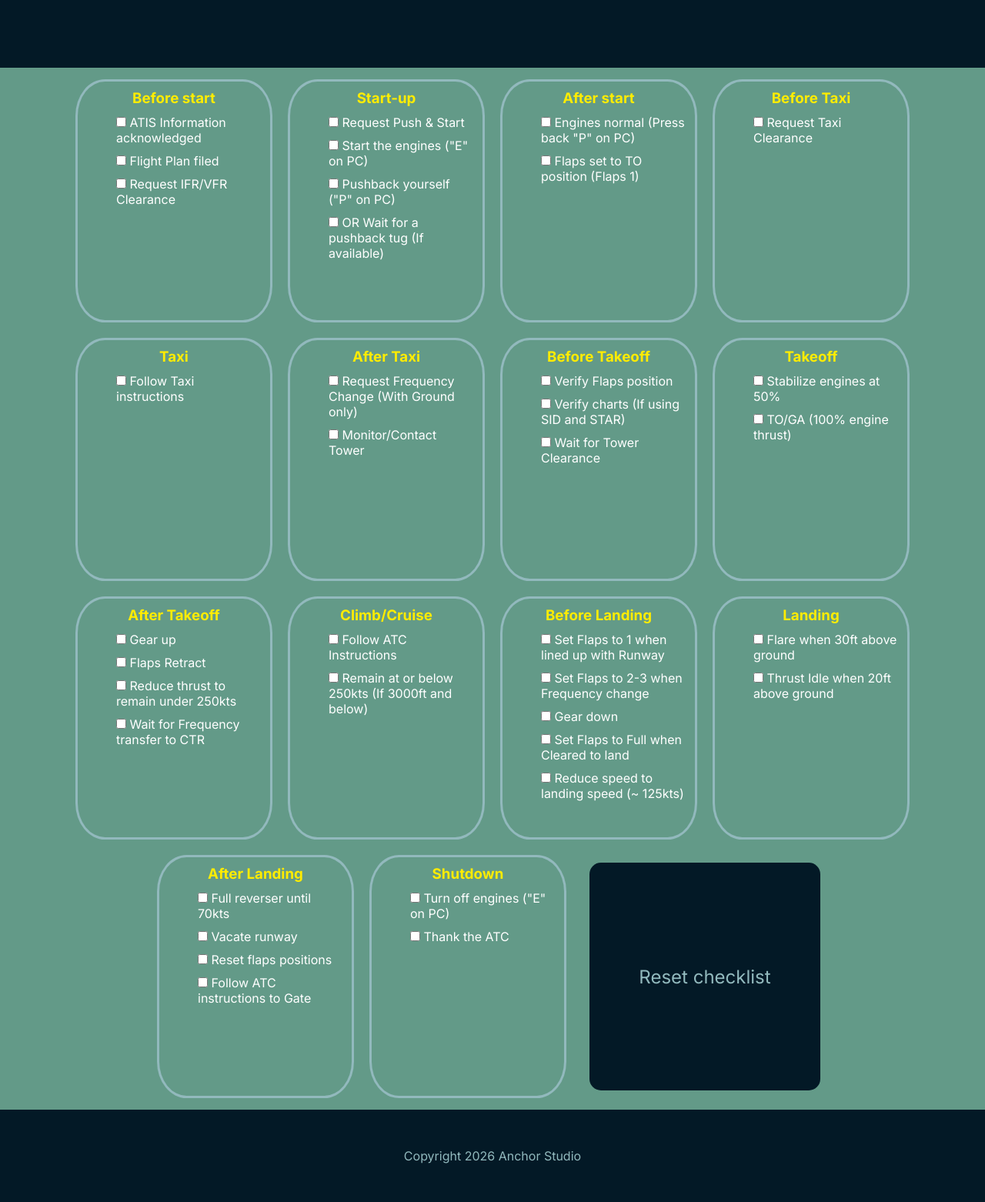
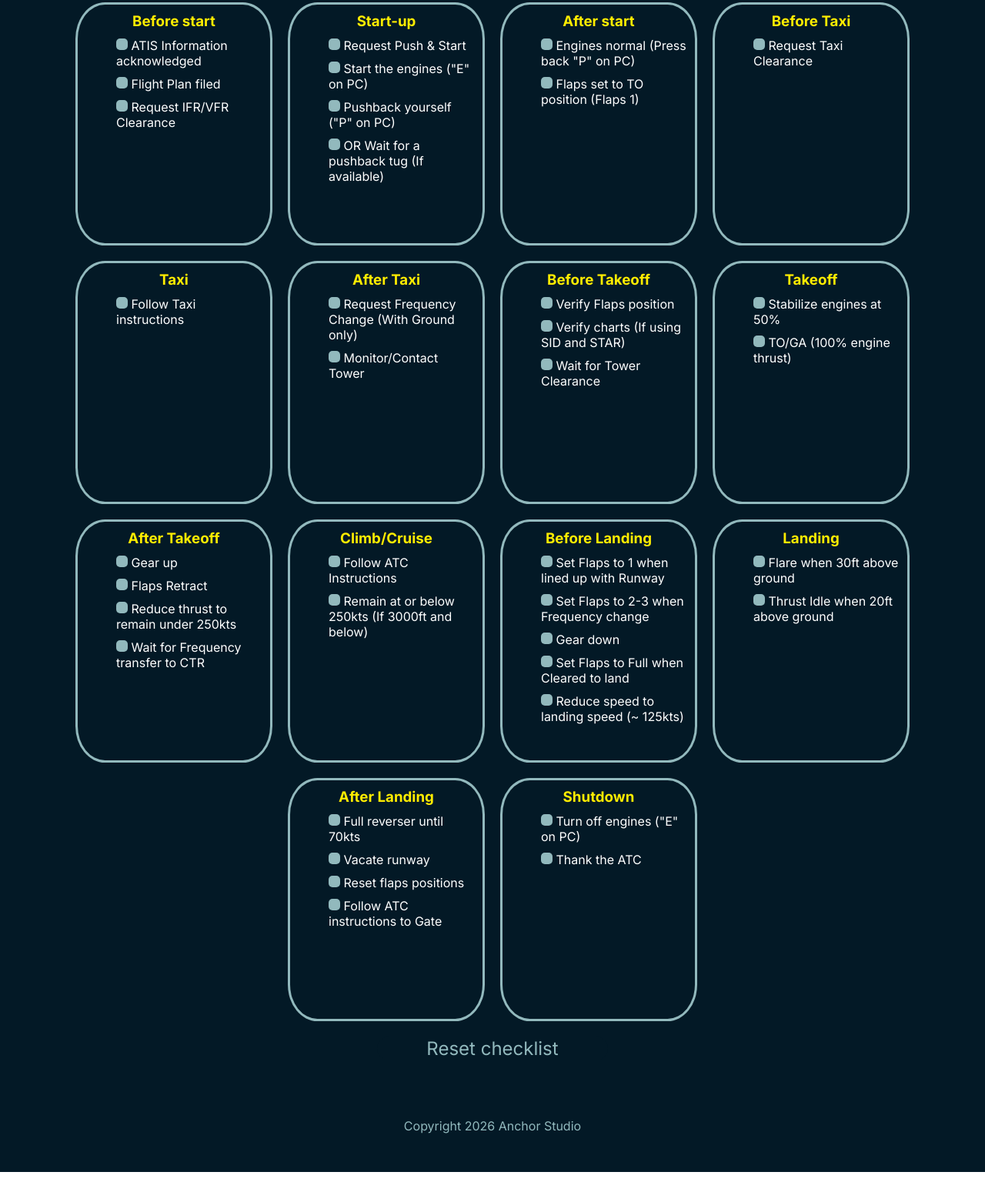
Before and after one commit to yuker-dev/24Check, a plain HTML site: page index.html in a window 1280 px wide. Shown: the part 233-1795 px from the top of the page at 77% size. After the commit the page ends 1756 px from the top, so only its background shows below. Drawn offline with Linux system fonts and the light colour scheme.

Commit message:
Restyled the complete page and styled checkboxs

```diff
--- a/index.html
+++ b/index.html
@@ -28,15 +28,15 @@
             <h3>Before start</h3>
             <ul>
               <li>
-                <input type="checkbox" id="ATIS" class="checkbox" />
+                <input type="checkbox" id="ATIS" class="checkBox" />
                 <label for="ATIS">ATIS Information acknowledged</label>
               </li>
               <li>
-                <input type="checkbox" id="FPL" class="checkbox" />
+                <input type="checkbox" id="FPL" class="checkBox" />
                 <label for="FPL">Flight Plan filed</label>
               </li>
               <li>
-                <input type="checkbox" id="Clearance" class="checkbox" />
+                <input type="checkbox" id="Clearance" class="checkBox" />
                 <label for="Clearance">Request IFR/VFR Clearance</label>
               </li>
             </ul>
@@ -45,19 +45,19 @@
             <h3>Start-up</h3>
             <ul>
               <li>
-                <input type="checkbox" id="PushStart" class="checkbox" />
+                <input type="checkbox" id="PushStart" class="checkBox" />
                 <label for="PushStart">Request Push & Start</label>
               </li>
               <li>
-                <input type="checkbox" id="StartEngines" class="checkbox" />
+                <input type="checkbox" id="StartEngines" class="checkBox" />
                 <label for="StartEngines">Start the engines ("E" on PC)</label>
               </li>
               <li>
-                <input type="checkbox" id="PushbackSelf" class="checkbox" />
+                <input type="checkbox" id="PushbackSelf" class="checkBox" />
                 <label for="PushbackSelf">Pushback yourself ("P" on PC)</label>
               </li>
               <li>
-                <input type="checkbox" id="PushbackTug" class="checkbox" />
+                <input type="checkbox" id="PushbackTug" class="checkBox" />
                 <label for="PushbackTug"
                   >OR Wait for a pushback tug (If available)</label
                 >
@@ -68,13 +68,13 @@
             <h3>After start</h3>
             <ul>
               <li>
-                <input type="checkbox" id="EnginesNormal" class="checkbox" />
+                <input type="checkbox" id="EnginesNormal" class="checkBox" />
                 <label for="EnginesNormal"
                   >Engines normal (Press back "P" on PC)</label
                 >
               </li>
               <li>
-                <input type="checkbox" id="FlapsTO" class="checkbox" />
+                <input type="checkbox" id="FlapsTO" class="checkBox" />
                 <label for="FlapsTO">Flaps set to TO position (Flaps 1)</label>
               </li>
             </ul>
@@ -83,7 +83,7 @@
             <h3>Before Taxi</h3>
             <ul>
               <li>
-                <input type="checkbox" id="TaxiClearance" class="checkbox" />
+                <input type="checkbox" id="TaxiClearance" class="checkBox" />
                 <label for="TaxiClearance">Request Taxi Clearance</label>
               </li>
             </ul>
@@ -92,7 +92,7 @@
             <h3>Taxi</h3>
             <ul>
               <li>
-                <input type="checkbox" id="TaxiInstructions" class="checkbox" />
+                <input type="checkbox" id="TaxiInstructions" class="checkBox" />
                 <label for="TaxiInstructions">Follow Taxi instructions</label>
               </li>
             </ul>
@@ -101,13 +101,13 @@
             <h3>After Taxi</h3>
             <ul>
               <li>
-                <input type="checkbox" id="FreqChangeGround" class="checkbox" />
+                <input type="checkbox" id="FreqChangeGround" class="checkBox" />
                 <label for="FreqChangeGround"
                   >Request Frequency Change (With Ground only)</label
                 >
               </li>
               <li>
-                <input type="checkbox" id="ContactTower" class="checkbox" />
+                <input type="checkbox" id="ContactTower" class="checkBox" />
                 <label for="ContactTower">Monitor/Contact Tower</label>
               </li>
             </ul>
@@ -116,17 +116,17 @@
             <h3>Before Takeoff</h3>
             <ul>
               <li>
-                <input type="checkbox" id="VerifyFlaps" class="checkbox" />
+                <input type="checkbox" id="VerifyFlaps" class="checkBox" />
                 <label for="VerifyFlaps">Verify Flaps position</label>
               </li>
               <li>
-                <input type="checkbox" id="VerifyCharts" class="checkbox" />
+                <input type="checkbox" id="VerifyCharts" class="checkBox" />
                 <label for="VerifyCharts"
                   >Verify charts (If using SID and STAR)</label
                 >
               </li>
               <li>
-                <input type="checkbox" id="TowerClearance" class="checkbox" />
+                <input type="checkbox" id="TowerClearance" class="checkBox" />
                 <label for="TowerClearance">Wait for Tower Clearance</label>
               </li>
             </ul>
@@ -135,11 +135,11 @@
             <h3>Takeoff</h3>
             <ul>
               <li>
-                <input type="checkbox" id="StabilizeEngines" class="checkbox" />
+                <input type="checkbox" id="StabilizeEngines" class="checkBox" />
                 <label for="StabilizeEngines">Stabilize engines at 50%</label>
               </li>
               <li>
-                <input type="checkbox" id="TOGA" class="checkbox" />
+                <input type="checkbox" id="TOGA" class="checkBox" />
                 <label for="TOGA">TO/GA (100% engine thrust)</label>
               </li>
             </ul>
@@ -148,21 +148,21 @@
             <h3>After Takeoff</h3>
             <ul>
               <li>
-                <input type="checkbox" id="GearUp" class="checkbox" />
+                <input type="checkbox" id="GearUp" class="checkBox" />
                 <label for="GearUp">Gear up</label>
               </li>
               <li>
-                <input type="checkbox" id="FlapsRetract" class="checkbox" />
+                <input type="checkbox" id="FlapsRetract" class="checkBox" />
                 <label for="FlapsRetract">Flaps Retract</label>
               </li>
               <li>
-                <input type="checkbox" id="ReduceThrust" class="checkbox" />
+                <input type="checkbox" id="ReduceThrust" class="checkBox" />
                 <label for="ReduceThrust"
                   >Reduce thrust to remain under 250kts</label
                 >
               </li>
               <li>
-                <input type="checkbox" id="FreqTransferCTR" class="checkbox" />
+                <input type="checkbox" id="FreqTransferCTR" class="checkBox" />
                 <label for="FreqTransferCTR"
                   >Wait for Frequency transfer to CTR</label
                 >
@@ -173,11 +173,11 @@
             <h3>Climb/Cruise</h3>
             <ul>
               <li>
-                <input type="checkbox" id="FollowATC" class="checkbox" />
+                <input type="checkbox" id="FollowATC" class="checkBox" />
                 <label for="FollowATC">Follow ATC Instructions</label>
               </li>
               <li>
-                <input type="checkbox" id="Under250" class="checkbox" />
+                <input type="checkbox" id="Under250" class="checkBox" />
                 <label for="Under250"
                   >Remain at or below 250kts (If 3000ft and below)</label
                 >
@@ -188,31 +188,31 @@
             <h3>Before Landing</h3>
             <ul>
               <li>
-                <input type="checkbox" id="Flaps1Runway" class="checkbox" />
+                <input type="checkbox" id="Flaps1Runway" class="checkBox" />
                 <label for="Flaps1Runway"
                   >Set Flaps to 1 when lined up with Runway</label
                 >
               </li>
               <li>
-                <input type="checkbox" id="Flaps23" class="checkbox" />
+                <input type="checkbox" id="Flaps23" class="checkBox" />
                 <label for="Flaps23"
                   >Set Flaps to 2-3 when Frequency change</label
                 >
               </li>
               <li>
-                <input type="checkbox" id="gearDown" class="checkbox" />
+                <input type="checkbox" id="gearDown" class="checkBox" />
                 <label for="gearDown"
                   >Gear down</label
                 >
               </li>
               <li>
-                <input type="checkbox" id="FlapsFull" class="checkbox" />
+                <input type="checkbox" id="FlapsFull" class="checkBox" />
                 <label for="FlapsFull"
                   >Set Flaps to Full when Cleared to land</label
                 >
               </li>
               <li>
-                <input type="checkbox" id="LandingSpeed" class="checkbox" />
+                <input type="checkbox" id="LandingSpeed" class="checkBox" />
                 <label for="LandingSpeed"
                   >Reduce speed to landing speed (~ 125kts)</label
                 >
@@ -223,11 +223,11 @@
             <h3>Landing</h3>
             <ul>
               <li>
-                <input type="checkbox" id="Flare" class="checkbox" />
+                <input type="checkbox" id="Flare" class="checkBox" />
                 <label for="Flare">Flare when 30ft above ground</label>
               </li>
               <li>
-                <input type="checkbox" id="ThrustIdle" class="checkbox" />
+                <input type="checkbox" id="ThrustIdle" class="checkBox" />
                 <label for="ThrustIdle"
                   >Thrust Idle when 20ft above ground</label
                 >
@@ -238,19 +238,19 @@
             <h3>After Landing</h3>
             <ul>
               <li>
-                <input type="checkbox" id="Reverser" class="checkbox" />
+                <input type="checkbox" id="Reverser" class="checkBox" />
                 <label for="Reverser">Full reverser until 70kts</label>
               </li>
               <li>
-                <input type="checkbox" id="VacateRunway" class="checkbox" />
+                <input type="checkbox" id="VacateRunway" class="checkBox" />
                 <label for="VacateRunway">Vacate runway</label>
               </li>
               <li>
-                <input type="checkbox" id="ResetFlaps" class="checkbox" />
+                <input type="checkbox" id="ResetFlaps" class="checkBox" />
                 <label for="ResetFlaps">Reset flaps positions</label>
               </li>
               <li>
-                <input type="checkbox" id="TaxiToGate" class="checkbox" />
+                <input type="checkbox" id="TaxiToGate" class="checkBox" />
                 <label for="TaxiToGate">Follow ATC instructions to Gate</label>
               </li>
             </ul>
@@ -259,16 +259,18 @@
             <h3>Shutdown</h3>
             <ul>
               <li>
-                <input type="checkbox" id="EnginesOff" class="checkbox" />
+                <input type="checkbox" id="EnginesOff" class="checkBox" />
                 <label for="EnginesOff">Turn off engines ("E" on PC)</label>
               </li>
               <li>
-                <input type="checkbox" id="ThankATC" class="checkbox" />
+                <input type="checkbox" id="ThankATC" class="checkBox" />
                 <label for="ThankATC">Thank the ATC</label>
               </li>
             </ul>
           </div>
-          <button type="reset" class="button">Reset checklist</button>
+        </div>
+        <div class="resetbtn">
+            <button type="reset" class="button">Reset checklist</button>
         </div>
       </form>
     </main>
--- a/style.css
+++ b/style.css
@@ -3,7 +3,7 @@
 * {
   font-family: "Inter", sans-serif;
   margin: 0px;
-    transition: background-color 0.3s ease, color 0.3s ease;
+
 }
 
 header {
@@ -13,7 +13,7 @@ header {
 }
 
 .intro {
-  padding: 100px;
+  padding: 50px;
 }
 
 header .title {
@@ -28,9 +28,13 @@ header .text {
 }
 
 main {
-  background-color: #639a88;
+  background-color: #031926;
   height: auto;
   padding: 15px;
+}
+
+form {
+    align-items: center;
 }
 
 .checklists {
@@ -57,10 +61,43 @@ main {
   list-style: none;
   color: #fff;
   margin: 10px;
+  transition:
+    background-color 0.3s ease,
+    color 0.3s ease;
 }
 
 .checklist li :hover {
   color: #ffec00;
+}
+
+.checkBox {
+    appearance: none;
+    min-width: 15px;
+    height: 15px;
+    border-radius: 5px;
+    background-color: #92b9bd;
+    margin: 0px;
+    transition: background-color 0.2s ease-in-out;
+
+}
+
+.checkBox::before {
+    padding: 10px;
+}
+
+.checkBox:hover {
+    background-color: #ffec00;
+}
+
+.checkBox:checked {
+    background-color: #ffec00;
+}
+
+.resetbtn {
+    display: flex;
+    align-items: center;
+    justify-content: center;
+    margin-top: 10px;
 }
 
 .button {
@@ -78,8 +115,8 @@ main {
 }
 
 .button:hover {
-  background-color: #639a88;
-  color: #ffec00;
+  background-color: #92b9bd;
+  color: #031926;
 }
 
 footer {
```
